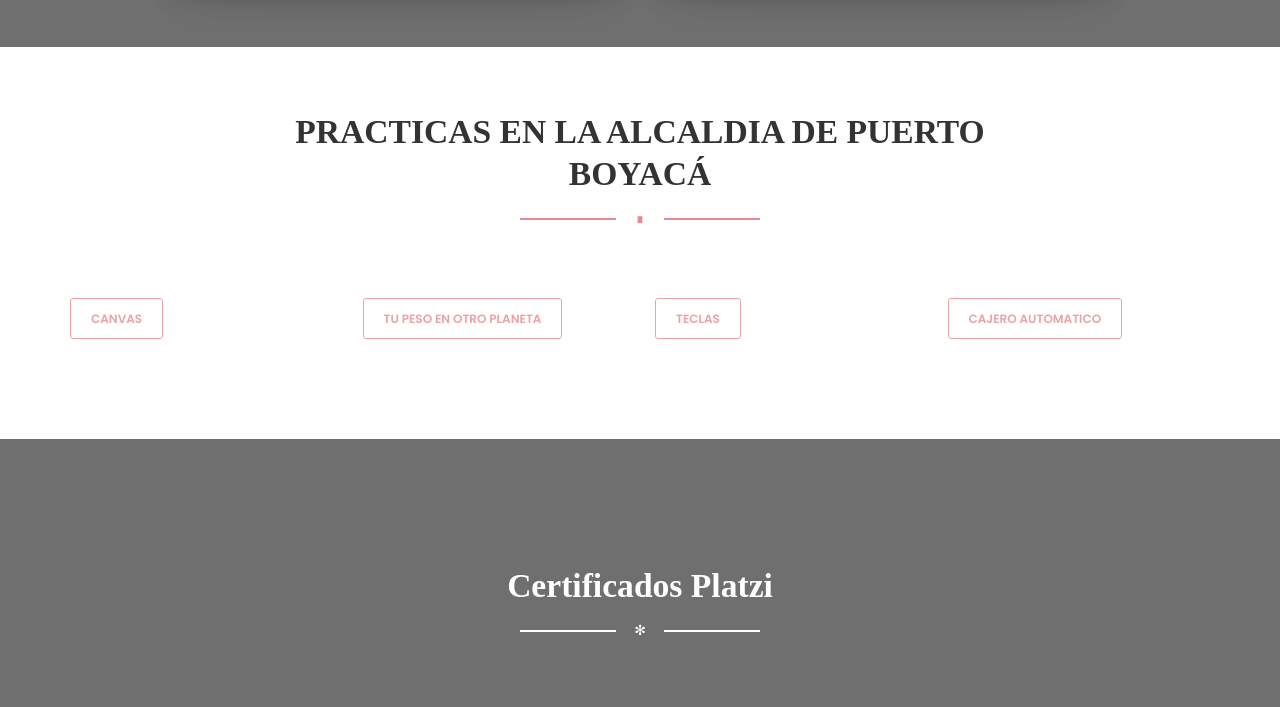
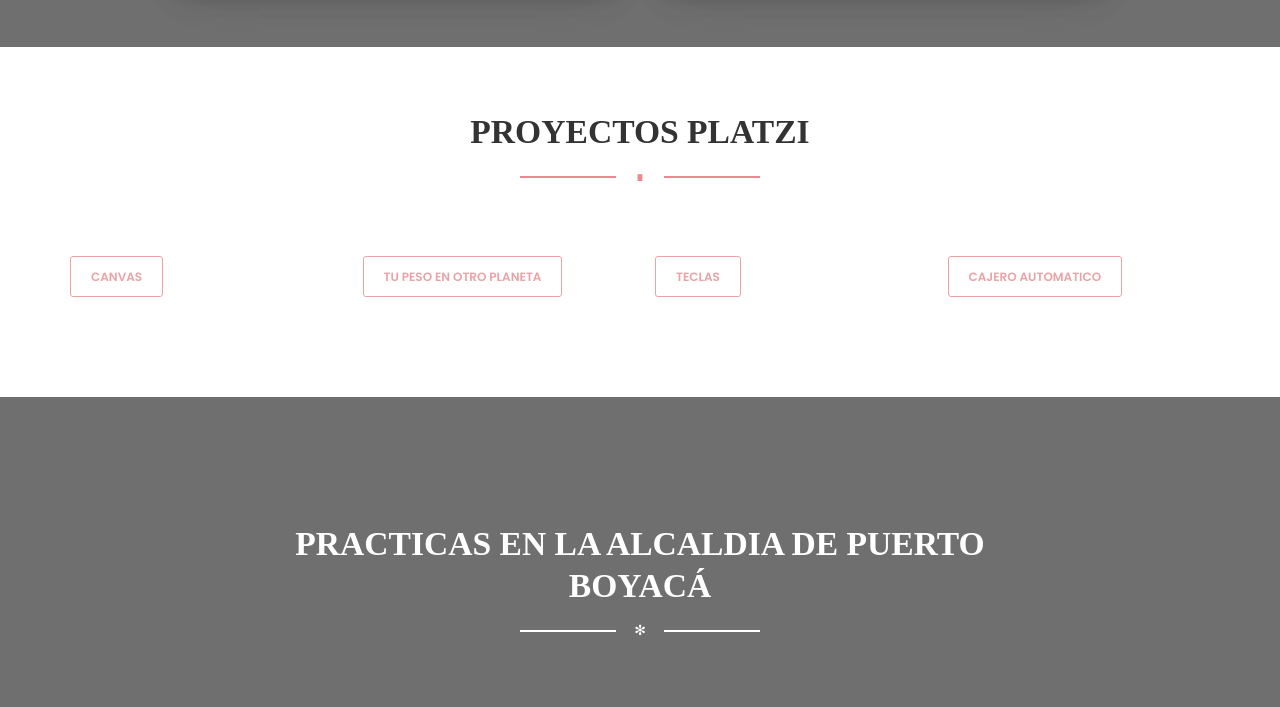
Before and after one commit to Lincardonaperez/Lincardonaperez.github.io, a plain HTML site: page index.html in a window 1280 px wide. Shown: the part 3070-3777 px from the top of the page. Drawn offline with Linux system fonts and the light colour scheme; some packages are replaced by stand-ins of ours; a web font is replaced by a local one.

Commit message:
Add files via upload

```diff
--- a/index.html
+++ b/index.html
@@ -204,7 +204,7 @@
     <div class="section section-our-clients-freebie">
         <div class="container">
             <div class="title-area">
-              <h2>PRACTICAS EN LA ALCALDIA DE PUERTO BOYACÁ</h2>
+              <h2>PROYECTOS PLATZI</h2>
                 <div class="separator separator-danger">∎</div>
             </div>
             <div class="row">
@@ -235,7 +235,7 @@
                 <div class="content">
                     <div class="row">
                         <div class="title-area">
-                            <h2>Certificados Platzi</h2>
+                            <h2>PRACTICAS EN LA ALCALDIA DE PUERTO BOYACÁ</h2>
                             <div class="separator separator-danger">✻</div>
 
                         </div>
```
